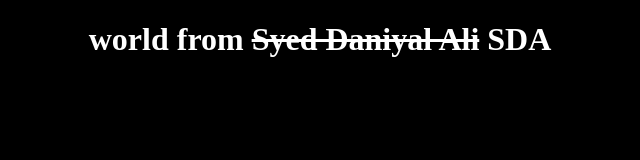
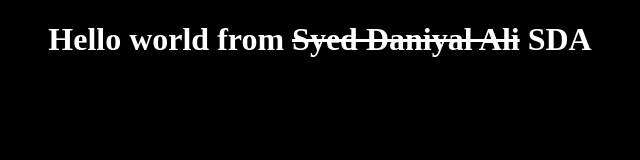
Before and after one commit to SyedDaniyalAli/bootcamp2020, a plain HTML site: page index.html in a window 1280 px wide. Shown: the whole page, without its empty margins (320-960 px from the left). Drawn offline with Linux system fonts and the light colour scheme.

Commit message:
hello world added

```diff
--- a/index.html
+++ b/index.html
@@ -10,7 +10,7 @@
 <body style="color: white; background-color: black;">
     <center>
         <div>
-            <h1>world from <s>Syed Daniyal Ali</s> SDA</h1>
+            <h1>Hello world from <s>Syed Daniyal Ali</s> SDA</h1>
         </div>
     </center>
 </body>
```
